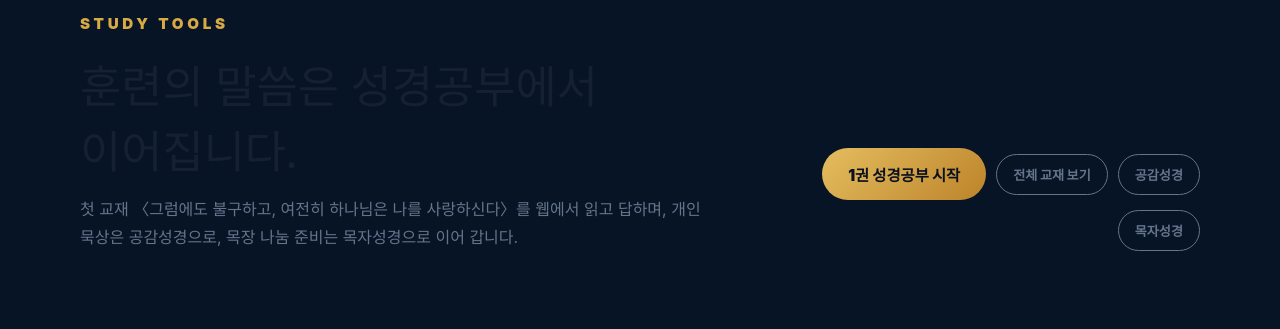
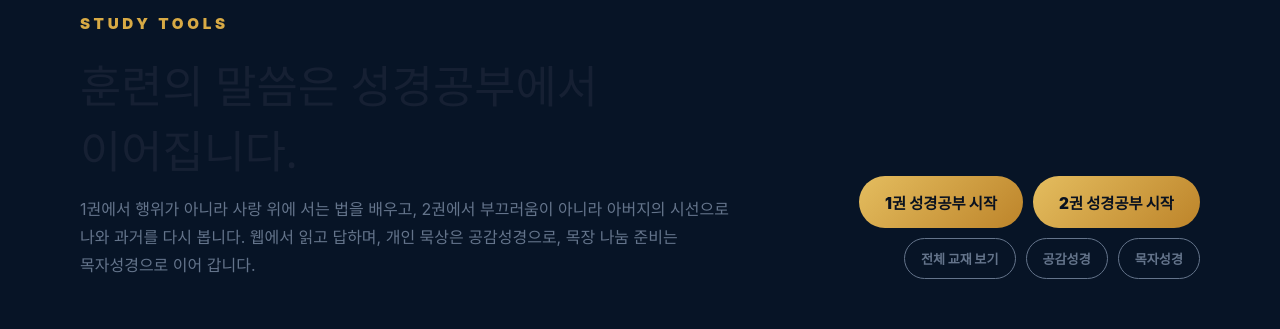
Before and after one commit to komed94-jpg/Immanuel-home-test, a Next.js app: page /discipleship in a window 1280 px wide. Shown: the part 3075-3404 px from the top of the page. Built offline with nearby package versions, Linux system fonts and the light colour scheme; no server answers; the database is empty.

Commit message:
2권 웹 성경공부 연결

```diff
--- a/app/discipleship/page.tsx
+++ b/app/discipleship/page.tsx
@@ -36,10 +36,11 @@ export default async function DiscipleshipPage() {
       <div>
         <p className="section-kicker">STUDY TOOLS</p>
         <h2 id="discipleship-study-title">훈련의 말씀은 성경공부에서 이어집니다.</h2>
-        <p>첫 교재 〈그럼에도 불구하고, 여전히 하나님은 나를 사랑하신다〉를 웹에서 읽고 답하며, 개인 묵상은 공감성경으로, 목장 나눔 준비는 목자성경으로 이어 갑니다.</p>
+        <p>1권에서 행위가 아니라 사랑 위에 서는 법을 배우고, 2권에서 부끄러움이 아니라 아버지의 시선으로 나와 과거를 다시 봅니다. 웹에서 읽고 답하며, 개인 묵상은 공감성경으로, 목장 나눔 준비는 목자성경으로 이어 갑니다.</p>
       </div>
       <div className="discipleship-study-actions">
         <Link className="primary-link" href="/bible-study/immanuel-basic">1권 성경공부 시작</Link>
+        <Link className="primary-link" href="/bible-study/immanuel-basic-2">2권 성경공부 시작</Link>
         <Link className="text-action" href="/bible-study">전체 교재 보기</Link>
         <Link className="text-action" href="/empathy-bible">공감성경</Link>
         <Link className="text-action" href="/shepherd-bible">목자성경</Link>
```
